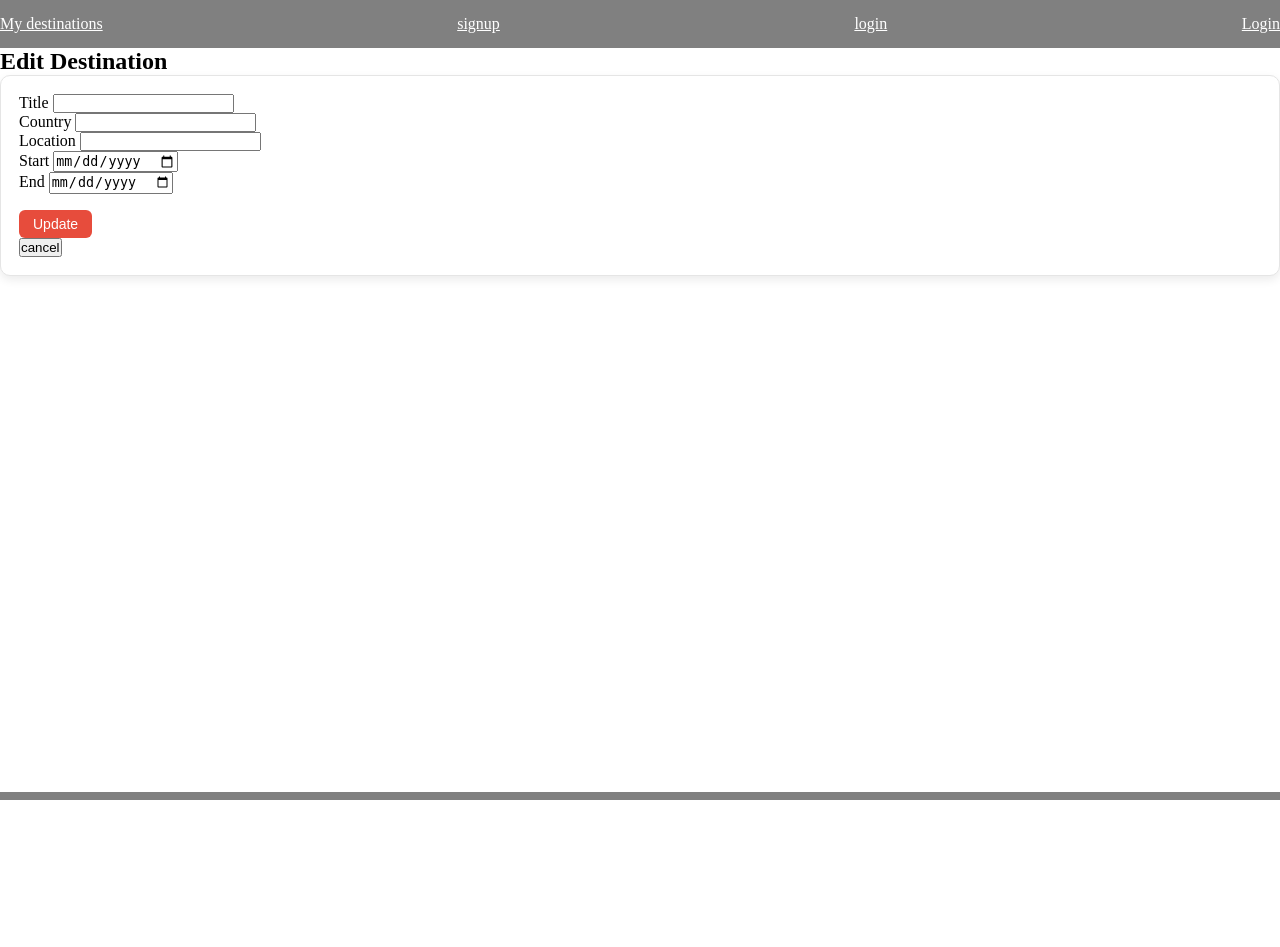
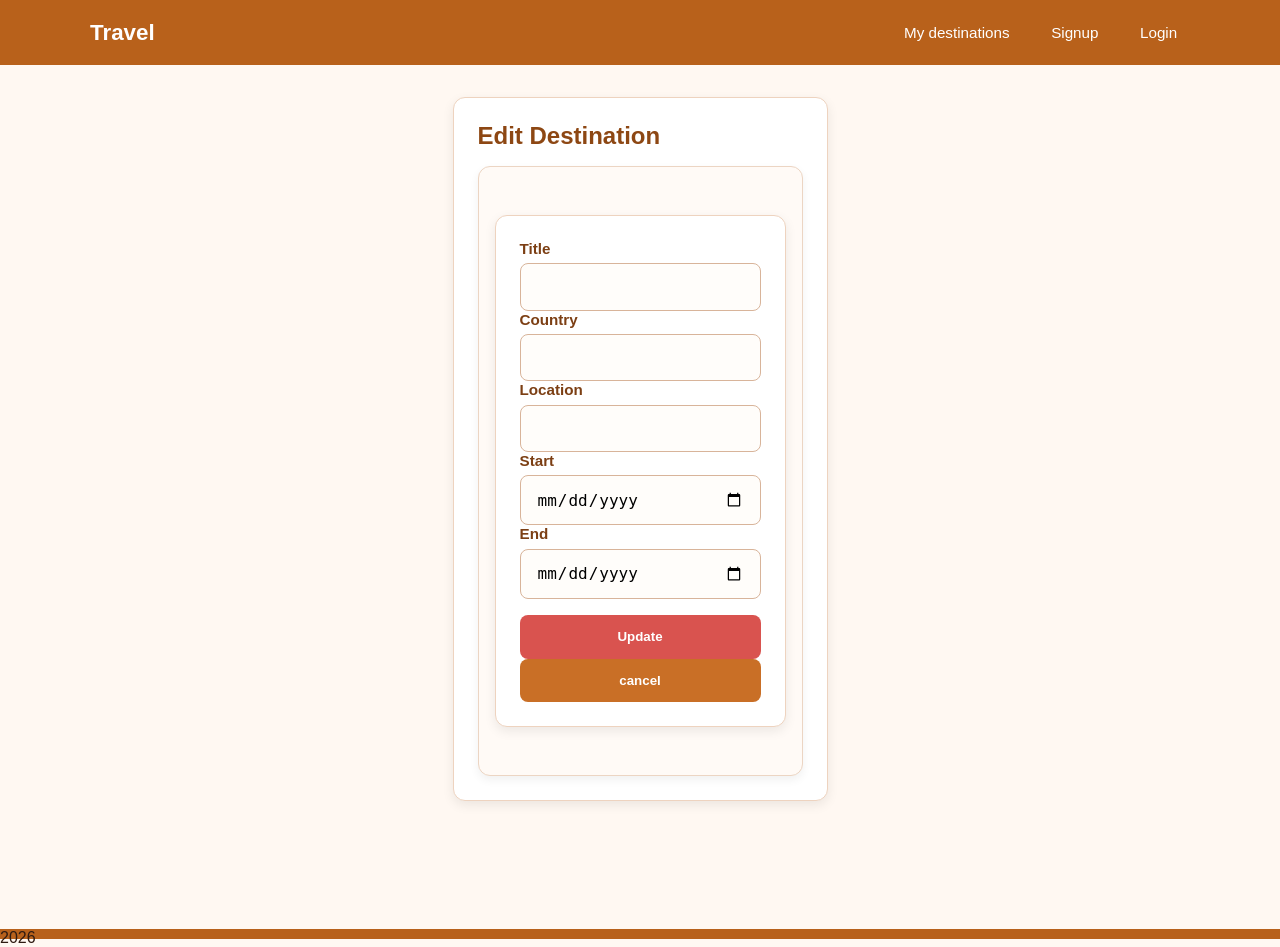
Before and after one commit to fantadiallo/TravelDestinations, a Flask app: page /destinations/1 in a window 1280 px wide. Before the commit the page ends 800 px from the top, so only its background shows below. Run offline with Flask 3, Linux system fonts and the light colour scheme; the visitor is signed in with stand-in values (Sample User, id 1); data that the repository does not hold is empty.

Commit message:
feat: some style

```diff
--- a/app.py
+++ b/app.py
@@ -159,6 +159,18 @@
         if "db" in locals(): db.close()
 
 ##############################
+
+@app.get("/logout")
+def logout():
+    try:
+        session.clear()
+        return redirect("/login")
+    except Exception as ex:
+        ic(ex)
+        return "ups"
+    finally:
+        if "cursor" in locals(): cursor.close()
+        if "db" in locals(): db.close()
 
 
 ######################
--- a/static/app.css
+++ b/static/app.css
@@ -1,173 +1,288 @@
-*{
+* {
   margin: 0;
   padding: 0;
   box-sizing: border-box;
 }
-body{
+
+html {
+  font-family: Arial, sans-serif;
+}
+
+body {
+  min-height: 100vh;
+  background-color: #fff8f2;
+  display: flex;
+  flex-direction: column;
+  color: #2f1b12;
+}
+
+a {
+  text-decoration: none;
+}
+
+main {
+  max-width: 1100px;
+  margin: 0 auto;
+  padding: 2rem 1rem 5rem;
+}
+
+#tooltip {
+  position: fixed;
+  top: 1rem;
+  left: 50%;
+  transform: translateX(-50%);
+  z-index: 999;
+  width: calc(100% - 2rem);
+  max-width: 700px;
+  display: flex;
+  flex-direction: column;
+  gap: 0.75rem;
+}
+
+#tooltip .error,
+#tooltip .ok,
+#tooltip .success {
+  padding: 1rem 1.25rem;
+  border-radius: 10px;
+  color: white;
+  font-weight: bold;
+  text-align: center;
+}
+
+#tooltip .error {
+  background-color: #d9534f;
+}
+
+#tooltip .ok,
+#tooltip .success {
+  background-color: #2e8b57;
+}
+
+header {
   width: 100%;
-    height: 100vh;
+  background-color: #b8611b;
+  padding: 1rem;
 }
-#tooltip{
-    position: fixed;
-    z-index: 10;
-    width: 100%;
-    display: flex;
-    justify-content: center;
-    .ok{
-        background-color: green;
-    }
-    span {
-        padding: 1rem 2rem;
-    }
-    .error{
-        background-color: red;
-    }
-}
-nav{
-    width: 100%;
-    height: 3rem;
-    background-color: gray;
+
+nav {
+  max-width: 1100px;
+  margin: 0 auto;
   display: flex;
   justify-content: space-between;
   align-items: center;
-    a{
-        color: white;
-    }
+  gap: 1rem;
 }
 
-#items{
-    width: 100%;
-    height: 100%;
+.logo a {
+  color: white;
+  font-size: 1.4rem;
+  font-weight: bold;
+}
+
+.navlinks {
+  display: flex;
+  gap: 1rem;
+  flex-wrap: wrap;
+}
+
+.navlinks a {
+  color: white;
+  font-size: 0.95rem;
+  padding: 0.5rem 0.8rem;
+  border-radius: 6px;
+}
+
+.navlinks a:hover {
+  background-color: rgba(255, 255, 255, 0.15);
+}
+
+.profileContainer,
+form,
+.editDestination,
+.listContainer {
+  background-color: white;
+  border: 1px solid #eed3bf;
+  border-radius: 12px;
+  padding: 1.5rem;
+  box-shadow: 0 4px 12px rgba(0, 0, 0, 0.08);
+}
+
+.profile {
+  margin-bottom: 2rem;
+}
+
+.profileContainer h1,
+.editDestination h1,
+.listContainer h2 {
+  margin-bottom: 1rem;
+  color: #8d4713;
+}
+
+.profileContainer p {
+  margin-bottom: 0.5rem;
+}
+
+.destinations {
+  margin-bottom: 2rem;
+}
+
+form {
+  max-width: 500px;
   display: grid;
-    grid-template-columns: 10fr 4fr;
-    #left{
-
-    }
-    #right{
-        padding: 1rem;
-        border-left: 1px solid black;
-        box-shadow: 0px 0px 10px black;
-    }
+  margin: 2rem auto;
 }
 
 
-.user{
-    padding: 1rem;
+form div {
+  display: flex;
+  flex-direction: column;
+  gap: 0.4rem;
 }
 
-
-
-footer{
-    position: fixed;
-    bottom: 0;
-    left: 0;
-    width: 100%;
-    height: 0.5rem;
-    background-color: gray;
+label {
+  font-weight: bold;
+  color: #7c3f14;
+  font-size: 0.95rem;
 }
 
-.listContainer{
-  max-width: 1200px;
-  margin: auto;
-  padding: 20px;
-
-  h2{
-    margin-bottom: 20px;
-  }
+label span {
+  font-weight: normal;
+  font-size: 0.8rem;
+  color: #8d6a55;
 }
 
-.destination-list{
-  display: grid;
-  grid-template-columns: repeat(4, 1fr);
-  gap: 20px;
+input {
+  width: 100%;
+  padding: 0.85rem 1rem;
+  border: 1px solid #d8b49a;
+  border-radius: 8px;
+  background-color: #fffdfa;
+  font-size: 1rem;
 }
 
-.listCard{
-  background: #ffffff;
-  border: 1px solid #e5e5e5;
-  border-radius: 10px;
-  padding: 18px;
-  box-shadow: 0 4px 10px rgba(0,0,0,0.08);
-
-  display: flex;
-  flex-direction: column;
-  justify-content: space-between;
-
-  transition: transform 0.2s ease, box-shadow 0.2s ease;
-
-  &:hover{
-    transform: translateY(-3px);
-    box-shadow: 0 6px 14px rgba(0,0,0,0.12);
-  }
+input:focus {
+  outline: none;
+  border-color: #c96f26;
+  box-shadow: 0 0 0 3px rgba(201, 111, 38, 0.15);
 }
 
-.cardHeader{
-  h3{
-    margin-bottom: 12px;
-    font-size: 18px;
-  }
+button {
+  border: none;
+  background-color: #c96f26;
+  color: white;
+  padding: 0.9rem 1rem;
+  border-radius: 8px;
+  font-weight: bold;
+  cursor: pointer;
+  transition: 0.2s;
 }
 
-.cardBody{
-  p{
-    margin: 6px 0;
-    font-size: 14px;
-  }
+button:hover {
+  background-color: #a95719;
 }
 
-.cardActions{
-  display: flex;
-  justify-content: space-between;
-  margin-top: 16px;
-
-  button{
-    padding: 6px 14px;
-    border: none;
-    border-radius: 6px;
-    cursor: pointer;
-    font-size: 14px;
+.destination-list {
+  margin-top: 1rem;
+  display: grid;
+  grid-template-columns: repeat(3, 1fr);
+  gap: 1rem;
 }
 
-  button:first-child{
-    background: #4a90e2;
-    color: white;
+.listCard {
+  background-color: #fffaf6;
+  border: 1px solid #ecd5c3;
+  border-radius: 12px;
+  padding: 1rem;
+  box-shadow: 0 4px 10px rgba(0, 0, 0, 0.06);
+  transition: 0.3s ease;
 }
 
-  button:last-child{
-    background: #e74c3c;
-    color: white;
-  }
+.listCard:hover {
+  transform: translateY(-3px);
 }
 
-.noDestinations{
-  margin-top: 20px;
-  font-style: italic;
+.listCard h3 {
+  margin-bottom: 0.75rem;
+  color: #8d4713;
 }
 
-/* responsive */
-
-@media (max-width: 1100px){
-  .destination-list{
-    grid-template-columns: repeat(3, 1fr);
-  }
+.listCard p {
+  margin-bottom: 0.4rem;
+  color: #4b2d1d;
+  font-size: 0.95rem;
 }
 
-@media (max-width: 800px){
-  .destination-list{
-    grid-template-columns: repeat(2, 1fr);
-  }
+.cardActions {
+  margin-top: 1rem;
+  display: flex;
+  gap: 0.75rem;
 }
 
-@media (max-width: 500px){
-  .destination-list{
-    grid-template-columns: 1fr;
+.cardActions a,
+.cardActions button {
+  flex: 1;
+  text-align: center;
 }
+
+.cardActions a {
+  display: inline-block;
+  background-color: #f3e0d2;
+  color: #8d4713;
+  padding: 0.85rem 1rem;
+  border-radius: 8px;
+  font-weight: bold;
 }
-.listCard {
-    transition: opacity 0.3s ease, transform 0.3s ease;
+
+.cardActions a:hover {
+  background-color: #ead0bc;
+}
+
+.cardActions button {
+  background-color: #d9534f;
+}
+
+.cardActions button:hover {
+  background-color: #bb3f3b;
 }
 
 .listCard.is-deleting {
   opacity: 0;
   transform: translateY(-10px);
 }
+
+footer {
+  width: 100%;
+  height: 10px;
+  background-color: #b8611b;
+  margin-top: 3rem;
+}
+
+@media (max-width: 900px) {
+  .destination-list {
+    grid-template-columns: repeat(2, 1fr);
+  }
+}
+
+@media (max-width: 650px) {
+  nav {
+    flex-direction: column;
+    align-items: flex-start;
+  }
+
+  .navlinks {
+    width: 100%;
+    flex-direction: column;
+  }
+
+  .navlinks a {
+    width: 100%;
+  }
+
+  .destination-list {
+    grid-template-columns: 1fr;
+  }
+
+  .cardActions {
+    flex-direction: column;
+  }
+}
--- a/templates/_footer.html
+++ b/templates/_footer.html
@@ -1,5 +1,5 @@
 <footer>
-
+2026
 </footer>
 </body>
 </html>
--- a/templates/_header.html
+++ b/templates/_header.html
@@ -11,14 +11,24 @@
 <body>
 
 <div id="tooltip"></div>
+<header>
   <nav>
+
+    <div class="logo">
+      <a href="/">Travel</a>
+    </div>
+
+    <div class="navlinks">
       <a href="/">My destinations</a>
-    <a href="/signup">signup</a>
-    <a href="/login">login</a>
+      <a href="/signup">Signup</a>
 
       {% if not user %}
         <a href="/login">Login</a>
       {% else %}
         <a href="/logout">Logout</a>
       {% endif %}
+
+    </div>
+
   </nav>
+</header>
```
Also changed, not shown: templates/page_profile.html (+5 -4 lines), templates/___list.html (indentation only), 2 other files. Lines whose indentation alone changed are shown as unchanged.
